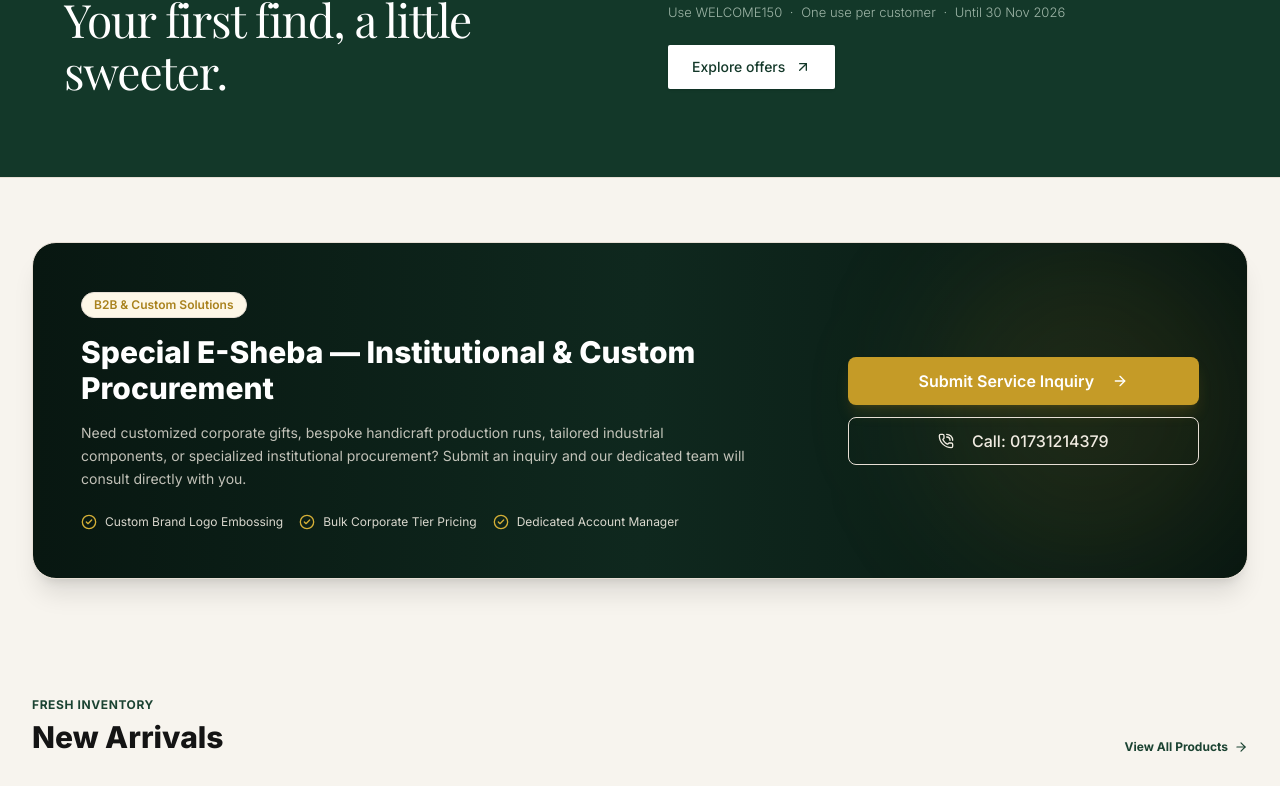
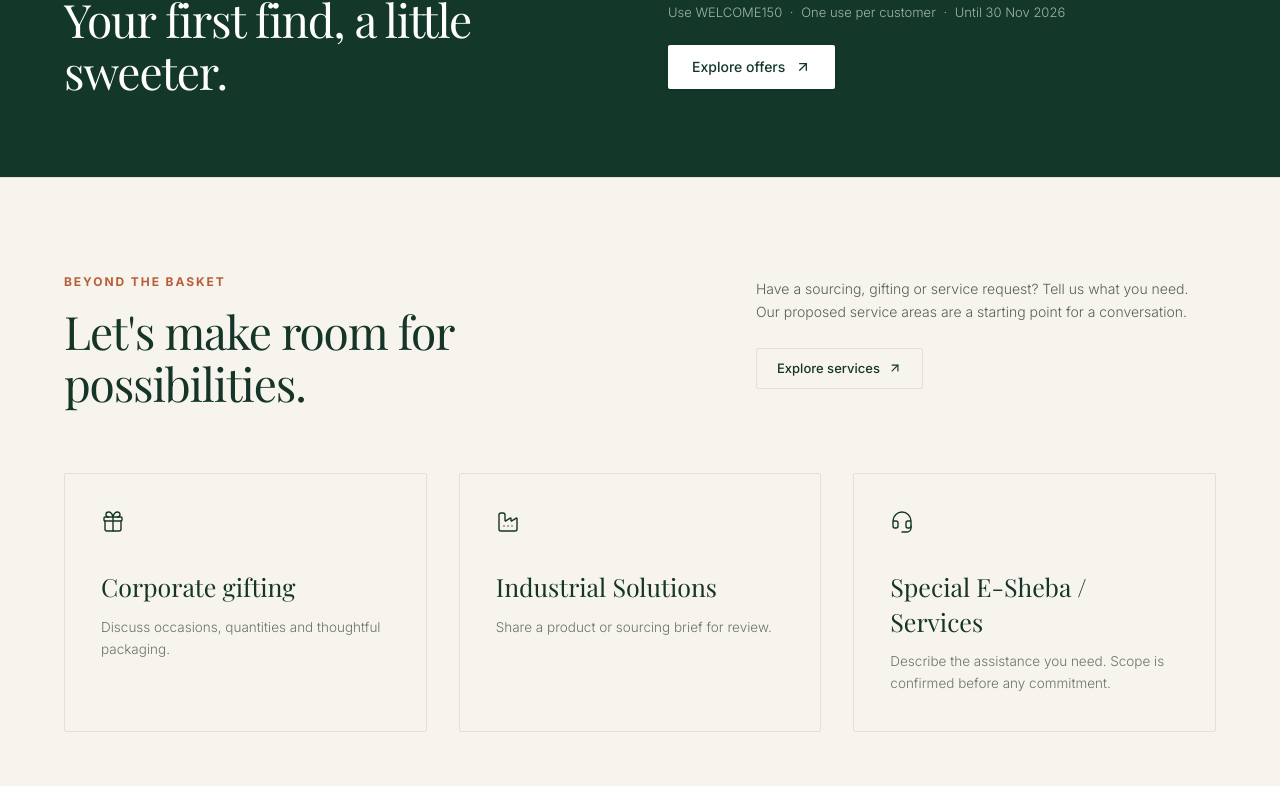
Before and after one commit to mydul62/shoilpikkabbo, a Next.js app in the folder frontend/: page / in a window 1280 px wide. Shown: the part 2352-3138 px from the top of the page. Built offline with nearby package versions, Linux system fonts and the light colour scheme; grey boxes are pictures that could not be loaded; a web font is replaced by a local one.

Commit message:
feat(storefront): implement Beyond the Basket B2B and services showcase

```diff
--- a/frontend/src/app/page.tsx
+++ b/frontend/src/app/page.tsx
@@ -8,6 +8,9 @@ import {
   ArrowUpRight,
   Plus,
   Check,
+  Gift,
+  Factory,
+  Headset,
   Sparkles,
   ShieldCheck,
   Truck,
@@ -573,59 +576,83 @@ export default function HomePage() {
         </div>
       </section>
 
-      {/* 5. Special E-Sheba Introduction Banner */}
-      <section className="py-16 px-4 sm:px-6 lg:px-8 max-w-7xl mx-auto">
-        <div className="rounded-3xl bg-gradient-to-r from-forest-950 via-forest-900 to-forest-950 text-sand p-8 sm:p-12 border border-forest-800 shadow-xl relative overflow-hidden">
-          <div className="absolute top-0 right-0 w-80 h-80 rounded-full bg-gold-600/10 blur-3xl pointer-events-none" />
-
-          <div className="relative z-10 grid grid-cols-1 lg:grid-cols-12 gap-8 items-center">
-            <div className="lg:col-span-8 space-y-4">
-              <Badge variant="gold" className="text-xs px-3 py-1">
-                B2B & Custom Solutions
-              </Badge>
-              <h2 className="text-2xl sm:text-3xl font-extrabold text-white font-heading">
-                Special E-Sheba — Institutional & Custom Procurement
+      {/* 5. Beyond the Basket - Services & B2B Showcase - Exact Match with Client Reference */}
+      <section className="bg-[#F7F4EE] py-16 sm:py-20 lg:py-24 border-b border-[#EAE3D5]">
+        <div className="max-w-[1440px] mx-auto px-6 sm:px-10 lg:px-16">
+          {/* Header Row: Overline, Headline, and Right Description + Action */}
+          <div className="flex flex-col lg:flex-row lg:items-start lg:justify-between gap-8 mb-12 sm:mb-16">
+            <div>
+              <p className="text-[11px] sm:text-xs font-bold tracking-[0.16em] uppercase text-[#B85D38] mb-3 sm:mb-4">
+                BEYOND THE BASKET
+              </p>
+              <h2 className="font-serif text-3xl sm:text-4xl lg:text-[46px] font-normal text-[#143527] leading-[1.12] tracking-tight">
+                Let&apos;s make room for<br className="hidden sm:inline" /> possibilities.
               </h2>
-              <p className="text-sand/80 text-sm leading-relaxed max-w-2xl">
-                Need customized corporate gifts, bespoke handicraft production runs, tailored industrial components, or specialized institutional procurement? Submit an inquiry and our dedicated team will consult directly with you.
-              </p>
-              <div className="flex flex-wrap gap-4 pt-2">
-                <div className="flex items-center gap-2 text-xs text-sand/90">
-                  <CheckCircle2 className="h-4 w-4 text-gold-500" />
-                  <span>Custom Brand Logo Embossing</span>
-                </div>
-                <div className="flex items-center gap-2 text-xs text-sand/90">
-                  <CheckCircle2 className="h-4 w-4 text-gold-500" />
-                  <span>Bulk Corporate Tier Pricing</span>
-                </div>
-                <div className="flex items-center gap-2 text-xs text-sand/90">
-                  <CheckCircle2 className="h-4 w-4 text-gold-500" />
-                  <span>Dedicated Account Manager</span>
-                </div>
-              </div>
             </div>
 
-            <div className="lg:col-span-4 flex flex-col sm:flex-row lg:flex-col gap-3 justify-center">
-              <Link href="/e-sheba" className="w-full">
-                <Button variant="accent" size="lg" className="w-full shadow-lg">
-                  Submit Service Inquiry
-                  <ArrowRight className="h-4 w-4 ml-2" />
-                </Button>
+            <div className="flex flex-col items-start max-w-[460px] lg:pt-1">
+              <p className="text-[13px] sm:text-[14px] text-[#556059] font-light leading-relaxed mb-6">
+                Have a sourcing, gifting or service request? Tell us what you need. Our proposed service areas are a starting point for a conversation.
+              </p>
+              <Link
+                href="/e-sheba"
+                className="inline-flex items-center gap-2 px-5 py-2.5 bg-transparent hover:bg-white border border-[#D5CDC0] hover:border-[#143527] text-[#143527] text-[13px] font-medium rounded-[2px] transition-all group"
+              >
+                <span>Explore services</span>
+                <ArrowUpRight className="w-3.5 h-3.5 text-[#143527] group-hover:translate-x-0.5 group-hover:-translate-y-0.5 transition-transform" />
               </Link>
-              <a
-                href={`tel:${CLIENT_INFO.phonePrimary}`}
-                className="w-full"
-              >
-                <Button
-                  variant="outline"
-                  size="lg"
-                  className="w-full border-sand/40 text-sand hover:bg-forest-800"
-                >
-                  <PhoneCall className="h-4 w-4 mr-2" />
-                  Call: {CLIENT_INFO.phonePrimary}
-                </Button>
-              </a>
             </div>
+          </div>
+
+          {/* 3 Minimalist Service Cards Grid */}
+          <div className="grid grid-cols-1 md:grid-cols-3 gap-6 lg:gap-8">
+            {/* Card 1: Corporate gifting */}
+            <Link
+              href="/e-sheba?service=corporate-gifting"
+              className="group block p-7 sm:p-8 lg:p-9 bg-transparent hover:bg-white/60 border border-[#E2DDD2] hover:border-[#C4B8A5] rounded-[2px] transition-all duration-300"
+            >
+              <div className="mb-7 sm:mb-9 text-[#143527]">
+                <Gift className="w-6 h-6 stroke-[1.4] text-[#143527] group-hover:text-[#B85D38] transition-colors" />
+              </div>
+              <h3 className="font-serif text-2xl sm:text-[25px] font-normal text-[#143527] group-hover:text-[#B85D38] transition-colors mb-3 leading-snug">
+                Corporate gifting
+              </h3>
+              <p className="text-[13px] sm:text-[13.5px] text-[#6A736C] font-light leading-relaxed">
+                Discuss occasions, quantities and thoughtful packaging.
+              </p>
+            </Link>
+
+            {/* Card 2: Industrial Solutions */}
+            <Link
+              href="/e-sheba?service=industrial-solutions"
+              className="group block p-7 sm:p-8 lg:p-9 bg-transparent hover:bg-white/60 border border-[#E2DDD2] hover:border-[#C4B8A5] rounded-[2px] transition-all duration-300"
+            >
+              <div className="mb-7 sm:mb-9 text-[#143527]">
+                <Factory className="w-6 h-6 stroke-[1.4] text-[#143527] group-hover:text-[#B85D38] transition-colors" />
+              </div>
+              <h3 className="font-serif text-2xl sm:text-[25px] font-normal text-[#143527] group-hover:text-[#B85D38] transition-colors mb-3 leading-snug">
+                Industrial Solutions
+              </h3>
+              <p className="text-[13px] sm:text-[13.5px] text-[#6A736C] font-light leading-relaxed">
+                Share a product or sourcing brief for review.
+              </p>
+            </Link>
+
+            {/* Card 3: Special E-Sheba / Services */}
+            <Link
+              href="/e-sheba"
+              className="group block p-7 sm:p-8 lg:p-9 bg-transparent hover:bg-white/60 border border-[#E2DDD2] hover:border-[#C4B8A5] rounded-[2px] transition-all duration-300"
+            >
+              <div className="mb-7 sm:mb-9 text-[#143527]">
+                <Headset className="w-6 h-6 stroke-[1.4] text-[#143527] group-hover:text-[#B85D38] transition-colors" />
+              </div>
+              <h3 className="font-serif text-2xl sm:text-[25px] font-normal text-[#143527] group-hover:text-[#B85D38] transition-colors mb-3 leading-snug">
+                Special E-Sheba / Services
+              </h3>
+              <p className="text-[13px] sm:text-[13.5px] text-[#6A736C] font-light leading-relaxed">
+                Describe the assistance you need. Scope is confirmed before any commitment.
+              </p>
+            </Link>
           </div>
         </div>
       </section>
```
